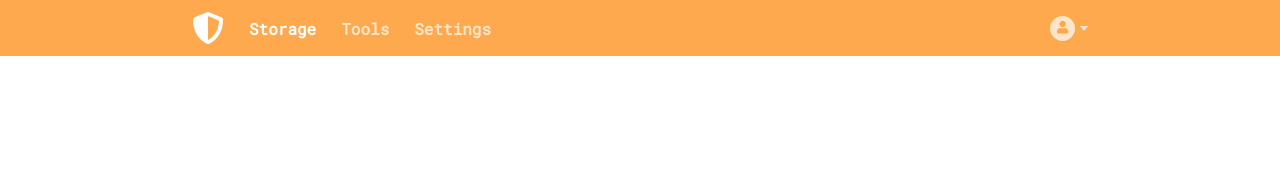
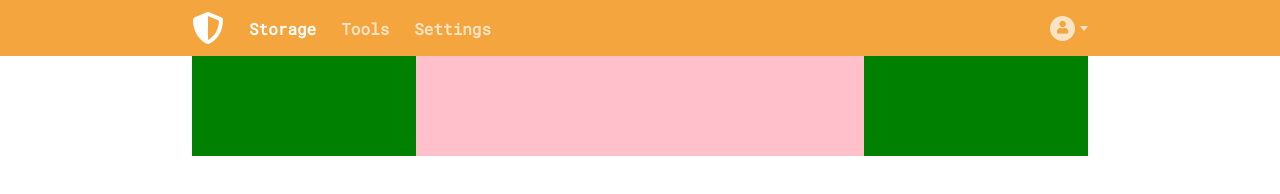
Before and after one commit to AndreyYko/passguard-template, a website: page app/index.html in a window 1280 px wide. Drawn offline with Linux system fonts and the light colour scheme.

Commit message:
creat containers

```diff
--- a/app/index.html
+++ b/app/index.html
@@ -76,7 +76,9 @@
     </div>
   </section>
   <section class="page-content">
+    <!--Header-->
     <header>
+      <!--PC header-->
       <nav class="pc">
         <ul class="header-navigation">
           <li class="active">
@@ -142,6 +144,7 @@
           </section>
         </ul>
       </nav>
+      <!--Mobile header-->
       <nav class="mobile">
         <ul class="header-navigation">
           <li class="active">
@@ -157,6 +160,11 @@
         </ul>
       </nav>
     </header>
+    <main>
+      <section class="container left-container"></section>
+      <section class="container middle-container"></section>
+      <section class="container right-container"></section>
+    </main>
   </section>
 </body>
 </html>
--- a/app/sass/modules/_colors.scss
+++ b/app/sass/modules/_colors.scss
@@ -1,5 +1,5 @@
-$orange-default: #ffa94f;
+$orange-default: #f4a53d;
 $orange-light: #ffe5ca;
 $gray-dark: #333;
 $gray-light: #eee;
-$gray-middle: #6c757d
+$gray-middle: #6c757d;
--- a/app/sass/partials/_containers.sass
+++ b/app/sass/partials/_containers.sass
@@ -62,3 +62,26 @@ section.user-drop-down
   .signed-us-value
     font-size: 0.85em
     color: $gray-middle
+
+main
+  width: 100%
+  @media (min-width: 1000px)
+    padding: 0 15%
+  @media (max-width: 1000px)
+    padding: 0 5%
+  display: flex
+  justify-content: space-between
+
+.container
+  height: 100px
+
+.middle-container
+  flex: 1
+  width: 100%
+  background-color: pink
+
+.left-container,
+.right-container
+  flex: 1
+  max-width: 25%
+  background-color: green
```
Also changed, not shown: app/css/main.css.
